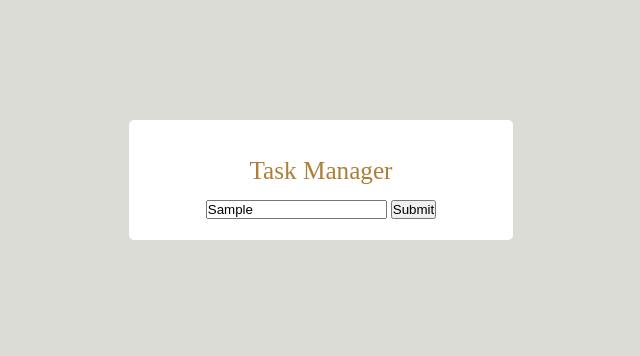
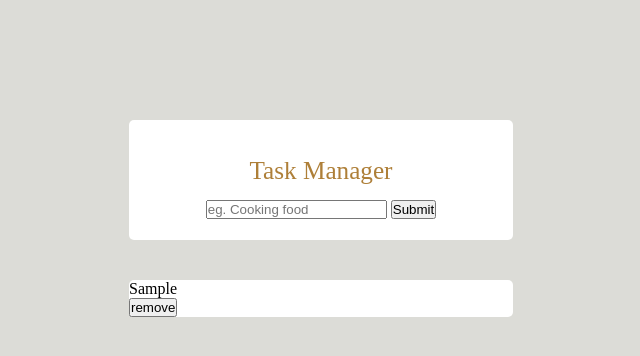
Before and after one commit to Ashimgautam356/expressTaskmanager, a plain HTML site: page first/index.html in a window 1280 px wide. Both pictures are taken after typing "Sample" into the empty fields and a click on the button "Submit". Shown: the whole page, without its empty margins (319-959 px from the left). Drawn offline with Linux system fonts and the light colour scheme.

Commit message:
update on first folder

```diff
--- /dev/null
+++ b/first/app.js
@@ -0,0 +1,29 @@
+const inputData  = document.querySelector('input')
+const submit = document.querySelector('#submit')
+const form = document.querySelector('.form')
+const taskdiv = document.querySelector('.tasks')
+// storing inputs
+let task = [];
+// listing the form submission
+form.addEventListener('submit',(e)=>{
+    e.preventDefault();
+    const newTask = inputData.value
+    inputData.value = ''
+    // handling input error
+    if(!newTask){
+        alert("please input value !!!")
+    }
+    task= [...task, newTask];
+    if(task){
+        const alltask = task.map(tasks=>{
+        return (
+            `<div>
+                <p>${tasks}</p>
+                <button>remove</button>
+            </div>
+                `
+        )
+    }).join('')
+    taskdiv.innerHTML = alltask
+    }
+})
--- a/first/index.html
+++ b/first/index.html
@@ -5,6 +5,7 @@
     <meta name="viewport" content="width=device-width, initial-scale=1.0">
     <title>Task Manager</title>
     <link rel="stylesheet" href="style.css">
+    <script src="app.js" defer></script>
 </head>
 <body>
         <section class="main">
@@ -14,8 +15,11 @@
                         <h1>Task Manager</h1>
                     </div>
                     <div class="inputs">
-                        <input type="text" placeholder="eg. Cooking food">
-                        <button id="submit">Submit</button>
+                        <form class="form">
+                            <input type="text" placeholder="eg. Cooking food">
+                            <button id="submit" type="submit">Submit</button>
+
+                        </form>
                     </div>
                 </div>
                 <div class="tasks">
--- a/first/style.css
+++ b/first/style.css
@@ -35,4 +35,7 @@
 .tasks{
     background-color: white;
     border-radius: 5px;
+    display: flex;
+    flex-direction: column;
+    justify-content: space-evenly;
 }
```
